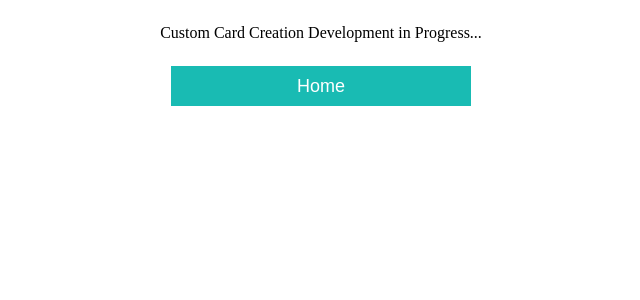
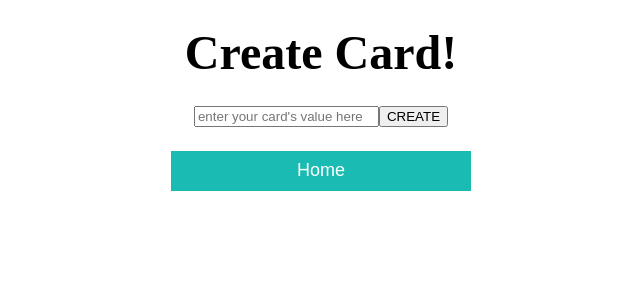
Before and after one commit to camchardukian/memory-game, a React (Create React App) app: page / in a window 1280 px wide. Both pictures are taken after a click on the button "Custom Play". Shown: the top 300 px of the page, without its empty margins (319-959 px from the left). Built offline with nearby package versions, Linux system fonts and the light colour scheme.

Commit message:
feature/custom-card-array

```diff
--- a/src/App.js
+++ b/src/App.js
@@ -1,6 +1,7 @@
 import React, { useState, useEffect } from 'react'
 import CardMatchingPage from './containers/CardMatchingPage'
 import SelectModePage from './containers/SelectModePage'
+import CreateCardPage from './containers/CreateCardPage'
 import { TWELVE_CARDS_DEFAULT_DATA, MODE } from './utils/constants'
 import './App.scss'
 
@@ -11,6 +12,8 @@ const shuffleArray = (array) => {
 
 const App = () => {
    const [cardsArray, setCardsArray] = useState(shuffleArray(TWELVE_CARDS_DEFAULT_DATA))
+   const [cardToBeCreated, setCardToBeCreated] = useState('')
+   const [createdCardsArray, setCreatedCardsArray] = useState([])
    const [flippedCards, setFlippedCards] = useState([])
    const [mode, setMode] = useState('')
 
@@ -59,6 +62,18 @@ const App = () => {
          setCardsArray(updatedCardsArray)
       }
    }
+
+   const handleChangeCreatedCardValue = (e) => {
+      setCardToBeCreated(e.target.value)
+   }
+
+   const handleCreateCard = () => {
+      setCreatedCardsArray((prevState) => {
+         const updatedCardsArray = [...prevState]
+         updatedCardsArray.push(cardToBeCreated)
+         return updatedCardsArray
+      })
+   }
    return (
       <div className="app">
          {mode ? (
@@ -68,9 +83,23 @@ const App = () => {
                      cardsArray={cardsArray}
                      onClickCard={handleClickCard}
                   />
+               ) : mode === MODE.CUSTOM_PLAY ? (
+                  // @TODO
+                  // Note: cards can now be added to a createdCards array
+                  // but these values will need to be sent through
+                  // some type of helper function to add additional properties
+                  // such as isFlippedToBack, and keyForMatching before they
+                  // can be at all functional as standalone cards
+                  <CreateCardPage
+                     onChangeCreatedCardValue={handleChangeCreatedCardValue}
+                     onCreateCard={handleCreateCard}
+                  />
                ) : (
-                  <div>Custom Card Creation Development in Progress...</div>
+                  <></>
                )}
+               {createdCardsArray.map((card) => {
+                  return <div>{card}</div>
+               })}
                <button className="return-home-btn" onClick={() => handleSetMode('')}>
                   Home
                </button>
--- /dev/null
+++ b/src/containers/CreateCardPage/index.js
@@ -0,0 +1,22 @@
+import React from 'react'
+import './styles.scss'
+
+const CreateCardPage = ({ onChangeCreatedCardValue, onCreateCard }) => {
+   const handleCreateCardAndResetInput = () => {
+      onCreateCard()
+      document.getElementById('createdCard').value = ''
+   }
+   return (
+      <div>
+         <div className="title">Create Card!</div>
+         <input
+            id="createdCard"
+            onChange={onChangeCreatedCardValue}
+            placeholder="enter your card's value here"
+         ></input>
+         <button onClick={handleCreateCardAndResetInput}>CREATE</button>
+      </div>
+   )
+}
+
+export default CreateCardPage
--- /dev/null
+++ b/src/containers/CreateCardPage/styles.scss
@@ -0,0 +1,6 @@
+.title {
+   font-size: 48px;
+   font-weight: bold;
+   line-height: 1.2;
+   margin-bottom: 24px;
+}
--- a/src/containers/SelectModePage/styles.scss
+++ b/src/containers/SelectModePage/styles.scss
@@ -1,4 +1,11 @@
 .select-mode-page-container {
+   border: 1px solid #c3c3c3;
+   padding: 24px 0px;
+   max-width: 780px;
+   margin: 0 auto;
+   height: 100vh;
+   min-height: 320px;
+   max-height: 480px;
    .title {
       font-size: 48px;
       font-weight: bold;
@@ -9,7 +16,7 @@
       display: flex;
       justify-content: space-evenly;
       button {
-         height: 40px;
+         min-height: 40px;
          max-width: 300px;
          flex: 1;
          background-color: #19bbb3;
```
